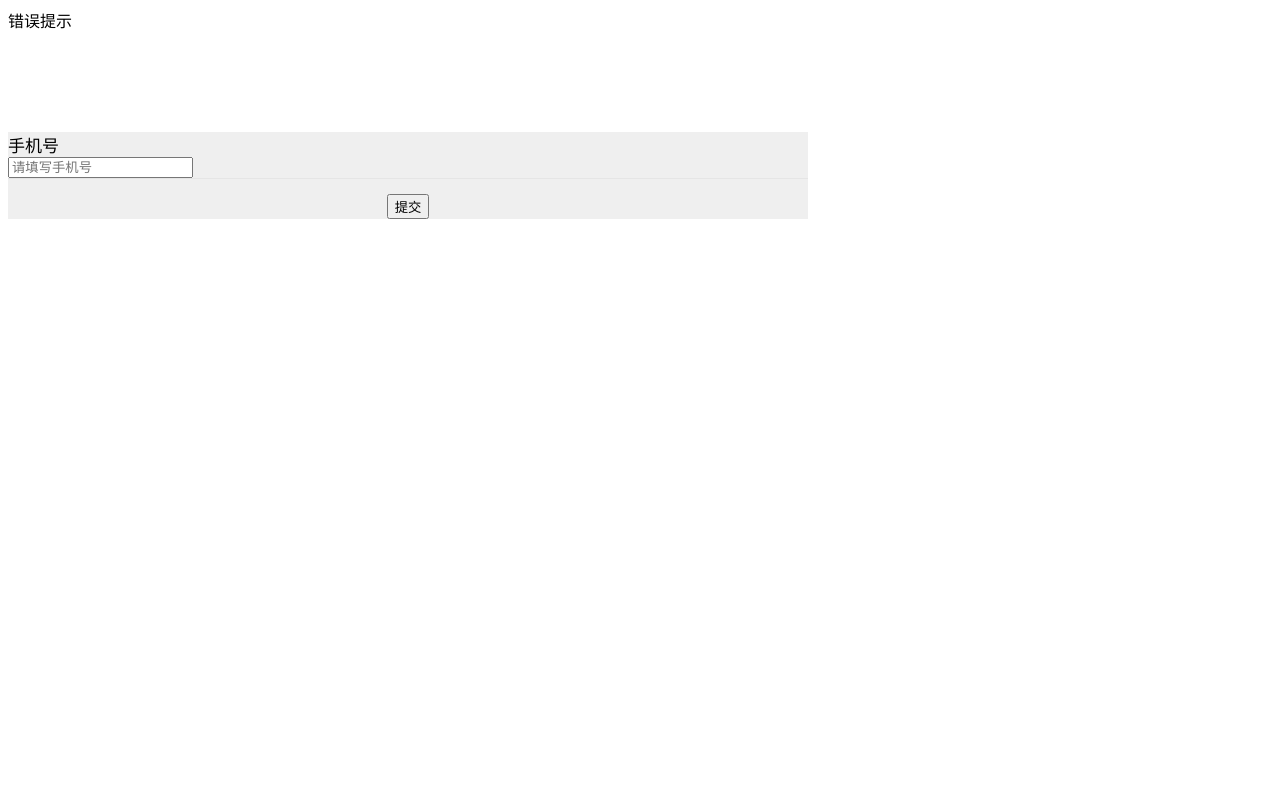
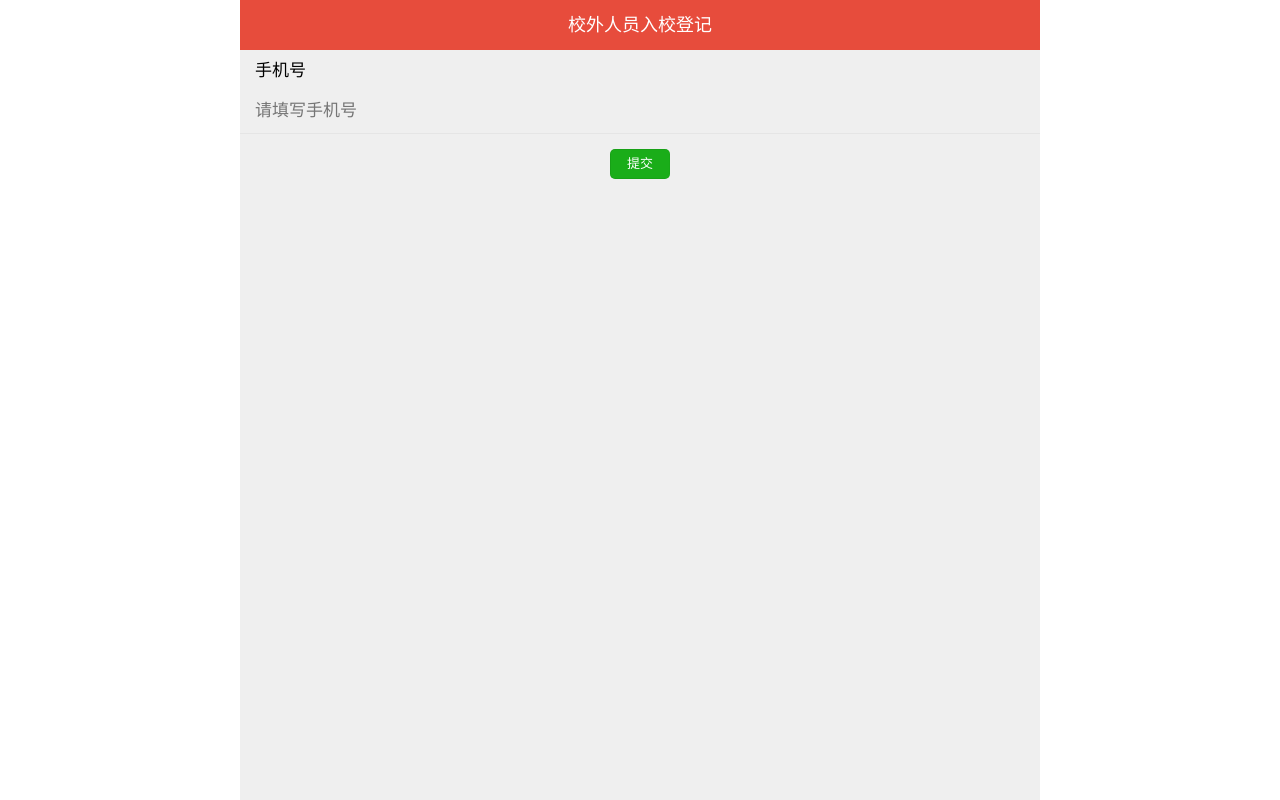
Before and after one commit to avxiong1/test-door, a plain HTML site: page index.html in a window 1280 px wide. Drawn offline with Linux system fonts and the light colour scheme; the site is published under a folder, as on GitHub Pages, so addresses that start at the root find nothing.

Commit message:
Update index.html

```diff
--- a/index.html
+++ b/index.html
@@ -17,9 +17,9 @@
 
 
     </script>
-    <link rel="stylesheet" href="/assets/css/weui.css"/>
-    <link rel="stylesheet" href="/assets/css/jquery-weui.css"/>
-    <link rel="stylesheet" href="/assets/css/example.css"/>
+    <link rel="stylesheet" href="./assets/css/weui.css"/>
+    <link rel="stylesheet" href="./assets/css/jquery-weui.css"/>
+    <link rel="stylesheet" href="./assets/css/example.css"/>
 
 </head>
 <body ontouchstart>
@@ -42,13 +42,13 @@
     <title>校外人员入校登记</title>
     <meta name="viewport" content="width=device-width, initial-scale=1.0, user-scalable=no">
     <meta name="renderer" content="webkit">
-    <link href="/assets/css/frontend.css?v=1591683153" rel="stylesheet">
+    <link href="./assets/css/frontend.css?v=1591683153" rel="stylesheet">
     <!-- HTML5 shim, for IE6-8 support of HTML5 elements. All other JS at the end of file. -->
     <!--[if lt IE 9]>
     <script src="/assets/js/html5shiv.js"></script>
     <script src="/assets/js/respond.min.js"></script>
     <![endif]-->
-    <link href="/assets/css/user.css?v=1591683153" rel="stylesheet">
+    <link href="./assets/css/user.css?v=1591683153" rel="stylesheet">
     <style>
         .navbar-inverse {
             margin-bottom: 0;
@@ -300,7 +300,7 @@
 <script type="text/javascript" src="/assets/js/index/fastclick.js"></script>
 <script type="text/javascript" src="/assets/js/require.js" defer async="true"></script> -->
  <!-- <script src="/assets/js/require.js" data-main="/assets/js/require-frontend.js?v=1722487326"></script> -->
-<script src="/assets/js/require.js" data-main="/assets/js/index/main.js?v=1722487326"></script>
+<script src="./assets/js/require.js" data-main="./assets/js/index/main.js?v=1722487326"></script>
 
 </body>
 </html>
```
